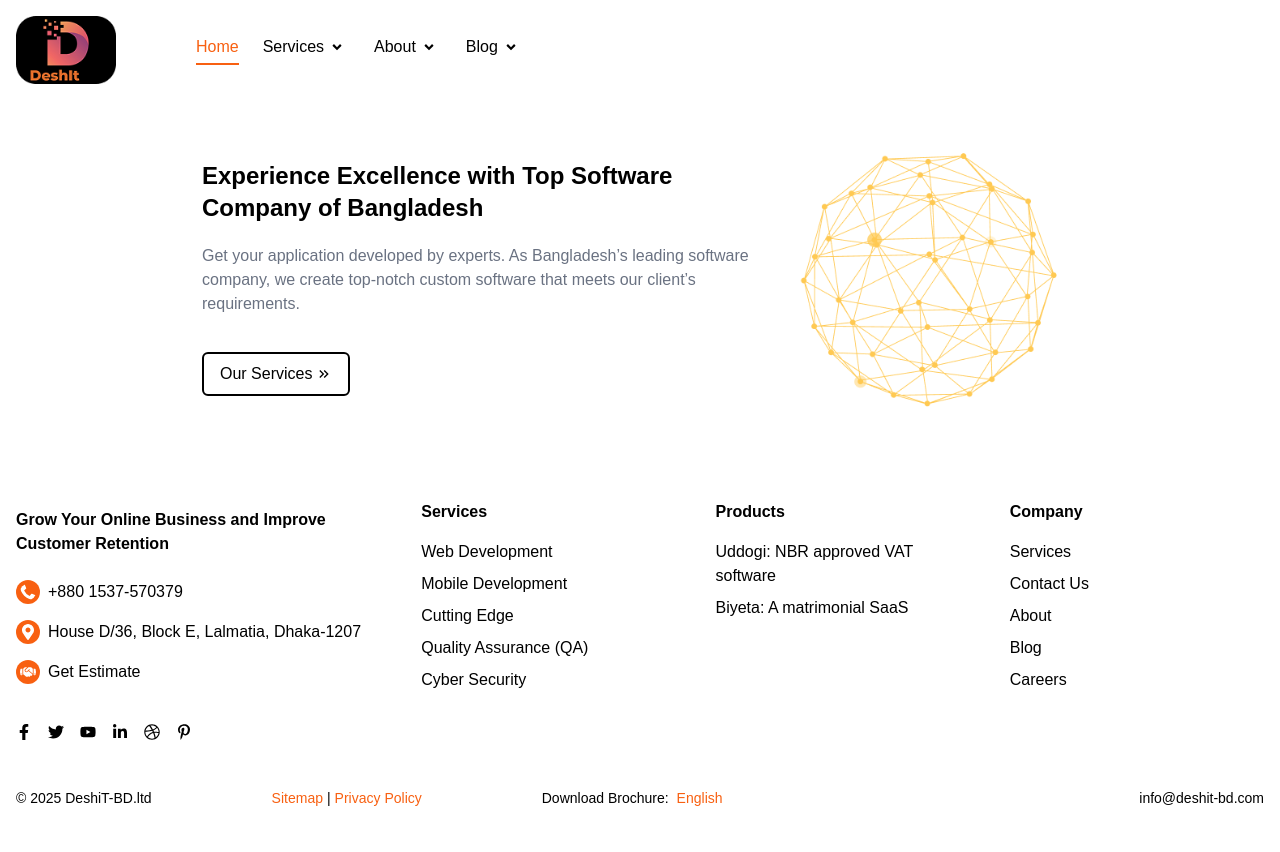
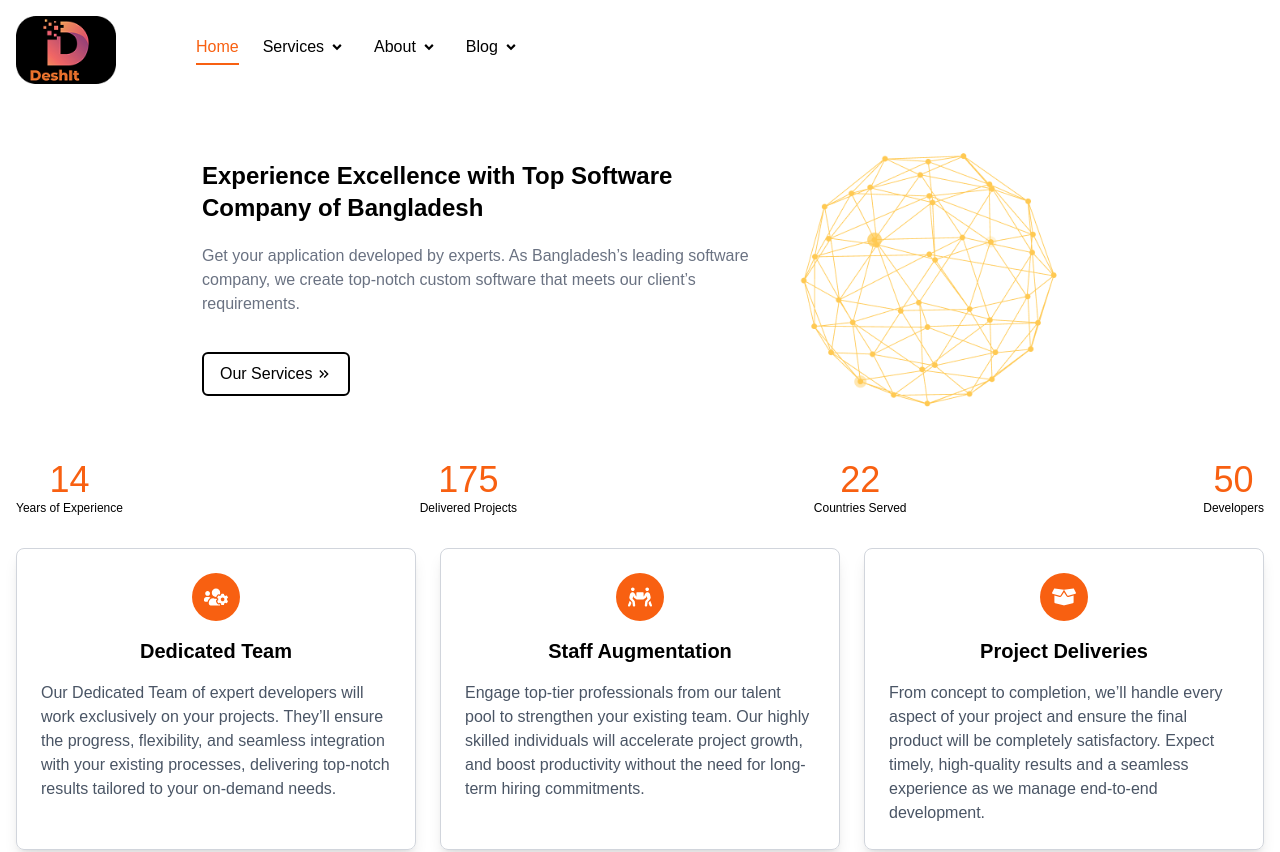
Before and after one commit to zubayerfarazi/deshit-ui, a Next.js app: page / in a window 1280 px wide. Shown: the top 852 px of the page. Built offline with nearby package versions, Linux system fonts and the light colour scheme.

Commit message:
added timeline and service section, card

```diff
--- a/src/app/(Home)/page.tsx
+++ b/src/app/(Home)/page.tsx
@@ -1,11 +1,15 @@
-import HeroSection from "../../views/Home/HeroSection"
+import Timeline from "@/views/Home/Timeline";
+import HeroSection from "../../views/Home/HeroSection";
+import ServiceSection from "@/views/Home/ServiceSection";
 
 const page = () => {
   return (
     <>
       <HeroSection />
+      <Timeline />
+      <ServiceSection />
     </>
-  )
-}
+  );
+};
 
-export default page
+export default page;
--- /dev/null
+++ b/src/component/card/ServiceCard.tsx
@@ -0,0 +1,23 @@
+import React from "react";
+
+interface ServiceCardProps {
+  icon: React.ReactNode;
+  title: string;
+  paragraph: string;
+}
+
+const ServiceCard: React.FC<ServiceCardProps> = ({ icon, title, paragraph }) => {
+  return (
+    <div className="border border-gray-300 rounded-lg shadow-lg p-6 flex flex-col items-center gap-4">
+      <div className="bg-[var(--primary-color)] text-white w-12 h-12 p-2 rounded-full text-2xl flex items-center justify-center">
+        {icon}
+      </div>
+
+      <p className="text-xl font-semibold">{title}</p>
+
+      <p className="text-gray-600">{paragraph}</p>
+    </div>
+  );
+};
+
+export default ServiceCard;
--- /dev/null
+++ b/src/views/Home/ServiceSection.tsx
@@ -0,0 +1,44 @@
+import ServiceCard from "@/component/card/ServiceCard";
+import {
+  FaUsers,
+  FaPeopleCarry,
+  FaProjectDiagram,
+  FaUsersCog,
+  FaBoxOpen,
+} from "react-icons/fa";
+
+const services = [
+  {
+    icon: <FaUsersCog />,
+    title: "Dedicated Team",
+    paragraph: `Our Dedicated Team of expert developers will work exclusively on your projects. They’ll ensure the progress, flexibility, and seamless integration with your existing processes,
+delivering top-notch results tailored to your on-demand needs.`,
+  },
+  {
+    icon: <FaPeopleCarry />,
+    title: "Staff Augmentation",
+    paragraph: `Engage top-tier professionals from our talent pool to strengthen your existing team. Our highly skilled individuals will accelerate project growth, and boost productivity without the need for long-term hiring commitments.`,
+  },
+  {
+    icon: <FaBoxOpen />,
+    title: "Project Deliveries",
+    paragraph: `From concept to completion, we’ll handle every aspect of your project and ensure the final product will be completely satisfactory. Expect timely, high-quality results and a seamless experience as we manage end-to-end development.`,
+  },
+];
+
+const ServiceSection = () => {
+  return (
+    <div className="container max-w-screen-sm md:max-w-screen-xl 2xl:max-w-screen-2xl mx-auto px-4 py-4 grid md:grid-cols-3 gap-6 ">
+      {services.map((service, index) => (
+        <ServiceCard
+          key={index}
+          icon={service.icon}
+          title={service.title}
+          paragraph={service.paragraph}
+        />
+      ))}
+    </div>
+  );
+};
+
+export default ServiceSection;
--- /dev/null
+++ b/src/views/Home/Timeline.tsx
@@ -0,0 +1,29 @@
+import React from "react";
+
+const Timeline = () => {
+  return (
+    <div className="flex items-center justify-between container max-w-screen-sm md:max-w-screen-xl 2xl:max-w-screen-2xl mx-auto px-4 py-4">
+      <div className="flex flex-col items-center">
+        <p className="text-[var(--primary-color)] text-4xl">14</p>
+        <p className="text-xs">Years of Experience</p>
+      </div>
+
+      <div className="flex flex-col items-center">
+        <p className="text-[var(--primary-color)] text-4xl">175</p>
+        <p className="text-xs">Delivered Projects</p>
+      </div>
+
+      <div className="flex flex-col items-center">
+        <p className="text-[var(--primary-color)] text-4xl">22</p>
+        <p className="text-xs">Countries Served</p>
+      </div>
+
+      <div className="flex flex-col items-center">
+        <p className="text-[var(--primary-color)] text-4xl">50</p>
+        <p className="text-xs">Developers</p>
+      </div>
+    </div>
+  );
+};
+
+export default Timeline;
```
